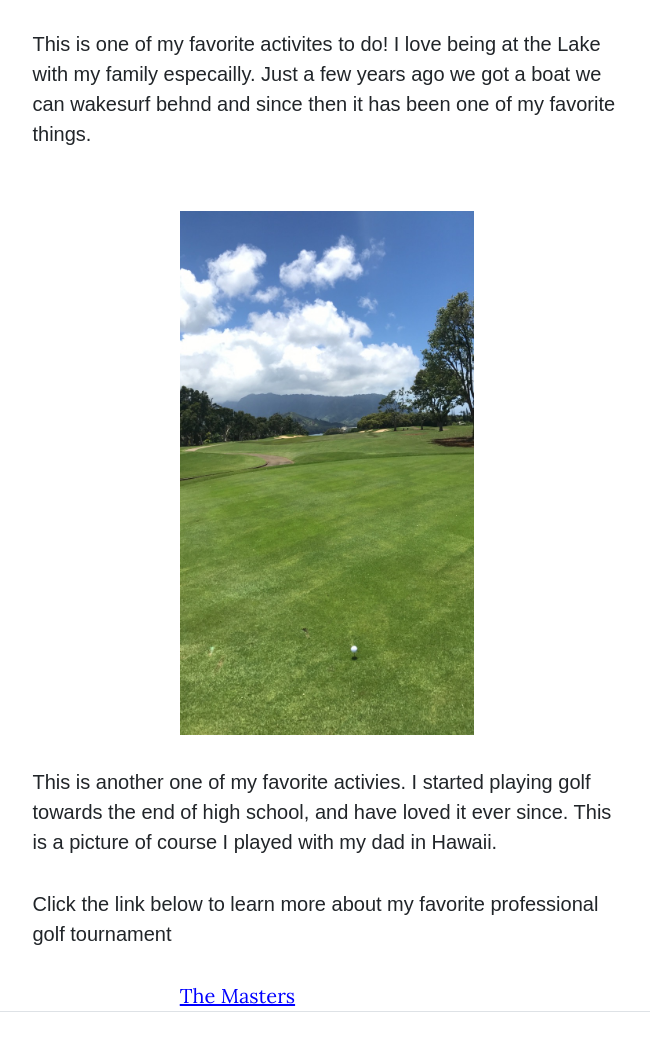
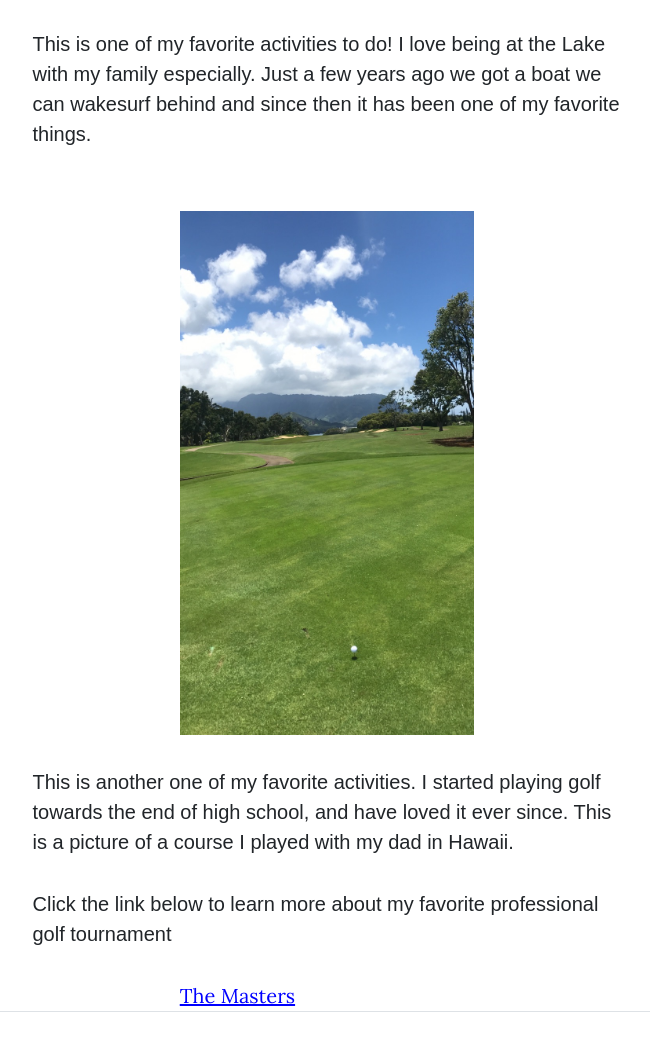
Before and after one commit to wesluds/IS201, a plain HTML site: page index.html in a window 1280 px wide. Shown: the part 1368-2419 px from the top of the page, without its empty margins (313-963 px from the left). Drawn offline with nearby package versions, Linux system fonts and the light colour scheme.

Commit message:
Add files via upload

```diff
--- a/index.html
+++ b/index.html
@@ -57,10 +57,10 @@
                         <p>This is a picture of my three sisters and me!  I am the oldest Carly is on my right. Then we have Ashely on my left, and the youngest Brinley is next to Carly.</p>
                     <h2>Interests</h2>
                         <img src="./images/wakesurfing.JPG" alt="Me Wakesurfing" width="300px" class="center">
-                        <p>This is one of my favorite activites to do! I love being at the Lake with my family especailly.  Just a few years ago we got a boat we can wakesurf behnd and since then it has been one of my favorite things.</p>
+                        <p>This is one of my favorite activities to do! I love being at the Lake with my family especially.  Just a few years ago we got a boat we can wakesurf behind and since then it has been one of my favorite things.</p>
                         <br>
                         <img src="./images/golf.JPG" alt="Golfing" width=" 300px" class="center">
-                        <p>This is another one of my favorite activies. I started playing golf towards the end of high school, and have loved it ever since. This is a picture of course I played with my dad in Hawaii.</p>
+                        <p>This is another one of my favorite activities. I started playing golf towards the end of high school, and have loved it ever since. This is a picture of a course I played with my dad in Hawaii.</p>
                         <p>Click the link below to learn more about my favorite professional golf tournament</p>
                         <a href="https://www.masters.com/index.html" target="blank" class="center underline">The Masters</a>
                 </div>
```
